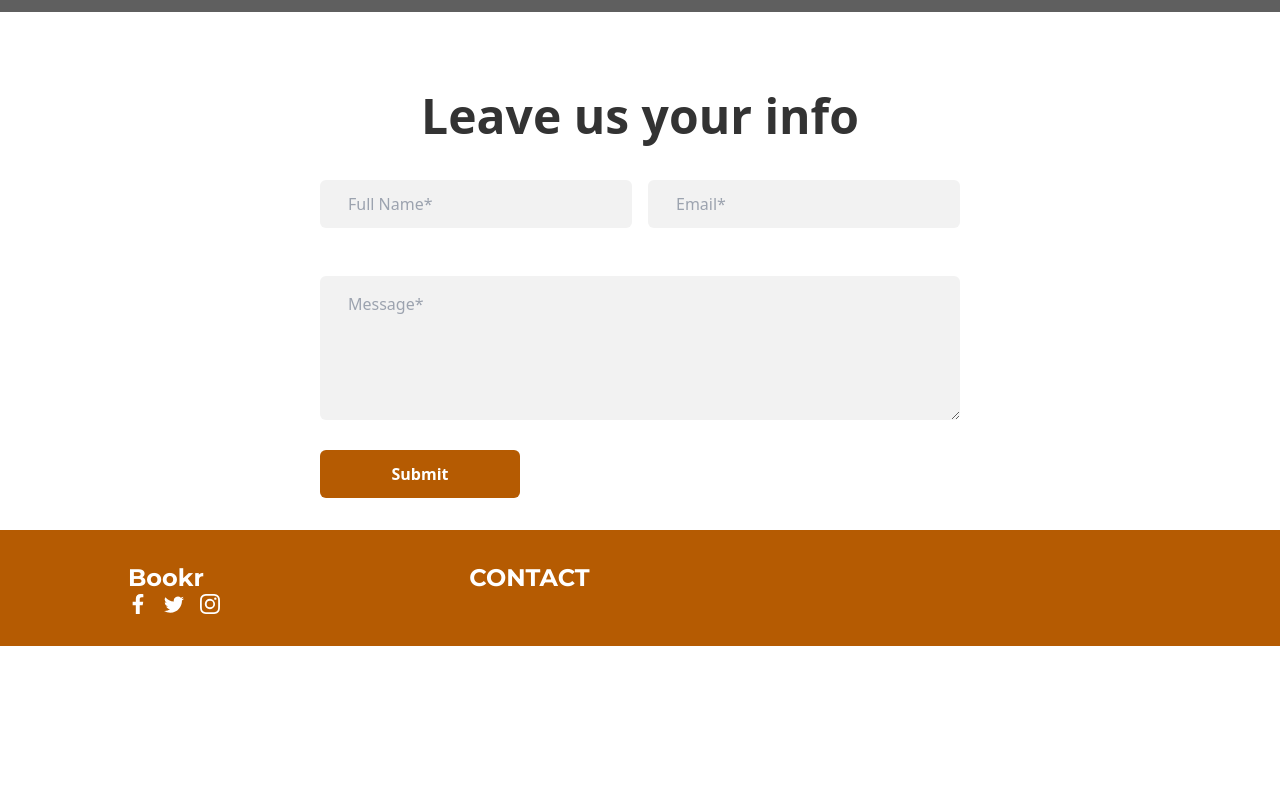
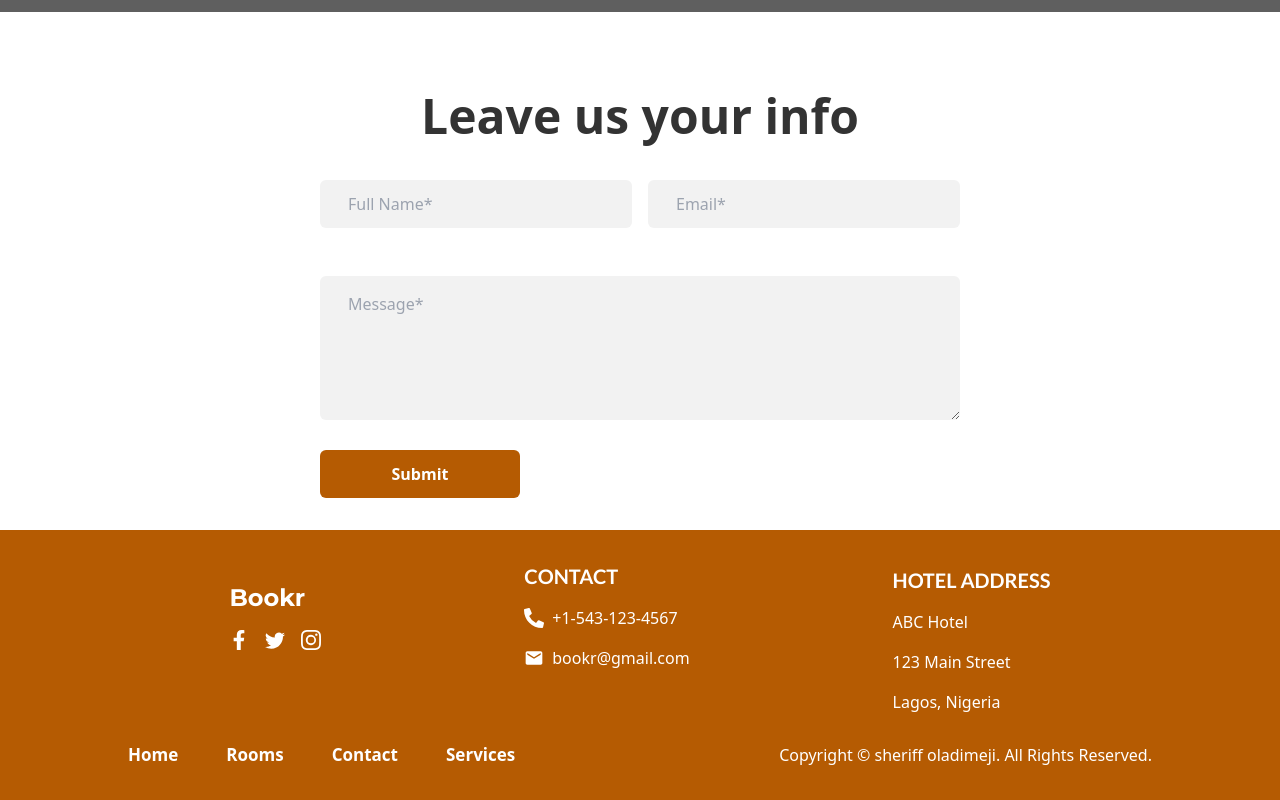
Before and after one commit to Sheriff-Oladimeji/bookr, a React (Vite) app: page /contact in a window 1280 px wide. Shown: the part 388-1188 px from the top of the page. Before the commit the page ends 1034 px from the top, so only its background shows below. Built offline with nearby package versions, Linux system fonts and the light colour scheme; grey boxes are pictures that could not be loaded.

Commit message:
feat: completed footer

```diff
--- a/src/components/footer/Footer.jsx
+++ b/src/components/footer/Footer.jsx
@@ -1,11 +1,14 @@
 import { BsTwitter, BsInstagram } from "react-icons/bs";
-import { FaFacebookF } from "react-icons/fa";
+import { FaFacebookF,  FaPhoneAlt } from "react-icons/fa";
+import { MdMail } from "react-icons/md"
+import { Link } from "react-router-dom";
 
 const Footer = () => {
   return (
     <footer className="bg-brown text-white py-8">
-      <div className="w-[90%] md:w-[80%] mx-auto grid md:grid-cols-3">
-        <div>
+      <div className="w-[80%] mx-auto ">
+        <div className="flex flex-col md:flex-row md:items-center justify-around w-full ">
+          <div className="flex flex-col justify-center space-y-4 mb-12">
             <span className="font-bold text-2xl font-mont">Bookr</span>
             <div className="flex gap-4 text-white  cursor-pointer">
               <FaFacebookF size={20} className="hover:text-dark" />
@@ -13,9 +16,41 @@ const Footer = () => {
               <BsInstagram size={20} className="hover:text-dark" />
             </div>
           </div>
+          <div className="flex flex-col justify-center space-y-4 mb-12">
+            <span className="font-bold text-xl font-lato">CONTACT</span>
+            <p className="flex items-center gap-2 ">
+              <FaPhoneAlt size={20} /> +1-543-123-4567
+            </p>
+            <p className="flex items-center gap-2 ">
+              <MdMail size={20} /> bookr@gmail.com
+            </p>
+          </div>
+
+          <div className="flex flex-col justify-center space-y-4">
+            <span className="font-bold text-xl font-lato">HOTEL ADDRESS</span>
+            <p className="flex items-center gap-2 ">ABC Hotel</p>
+            <p className="flex items-center gap-2 ">123 Main Street</p>
+            <p className="flex items-center gap-2 ">Lagos, Nigeria</p>
+          </div>
+        </div>
+        <div className="flex flex-col md:items-center md:flex-row justify-between mt-6 space-y-4 md:space-y-0">
+          <ul className="flex items-center gap-6 md:gap-12  font-semibold    text-white text-[17px] flex-wrap">
+            <p>
+              <Link to="/">Home</Link>
+            </p>
+            <p>
+              <Link to="/rooms">Rooms</Link>
+            </p>
+            <p>
+              <Link to="/contact">Contact</Link>
+            </p>
+            <p>
+              <Link>Services</Link>
+            </p>
+          </ul>
           <div>
-                  <span className="font-bold text-2xl font-mont">CONTACT</span>
-                  <p></p>
+            <p>Copyright © sheriff oladimeji. All Rights Reserved.</p>
+          </div>
         </div>
       </div>
     </footer>
```
Lines whose indentation alone changed are shown as unchanged.
